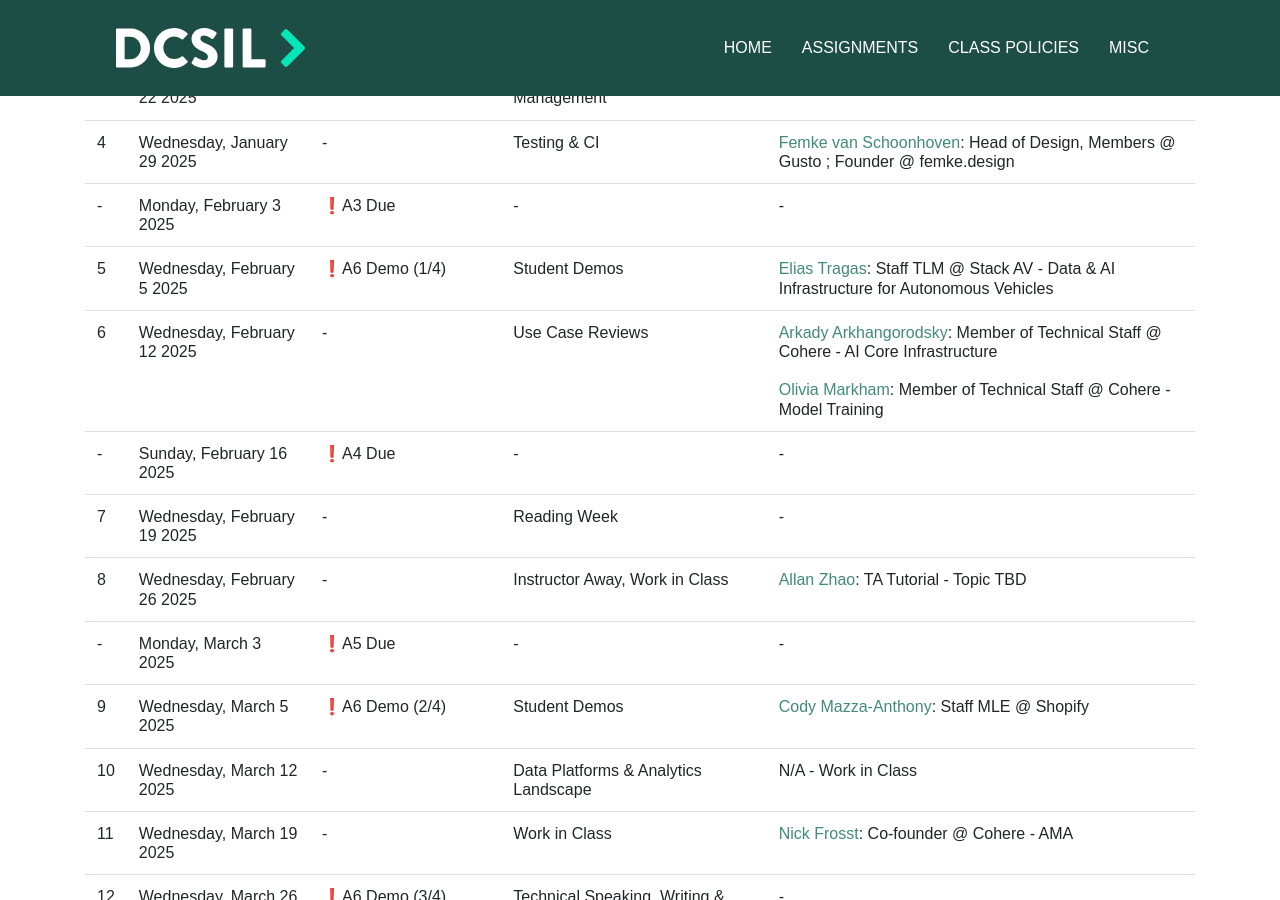
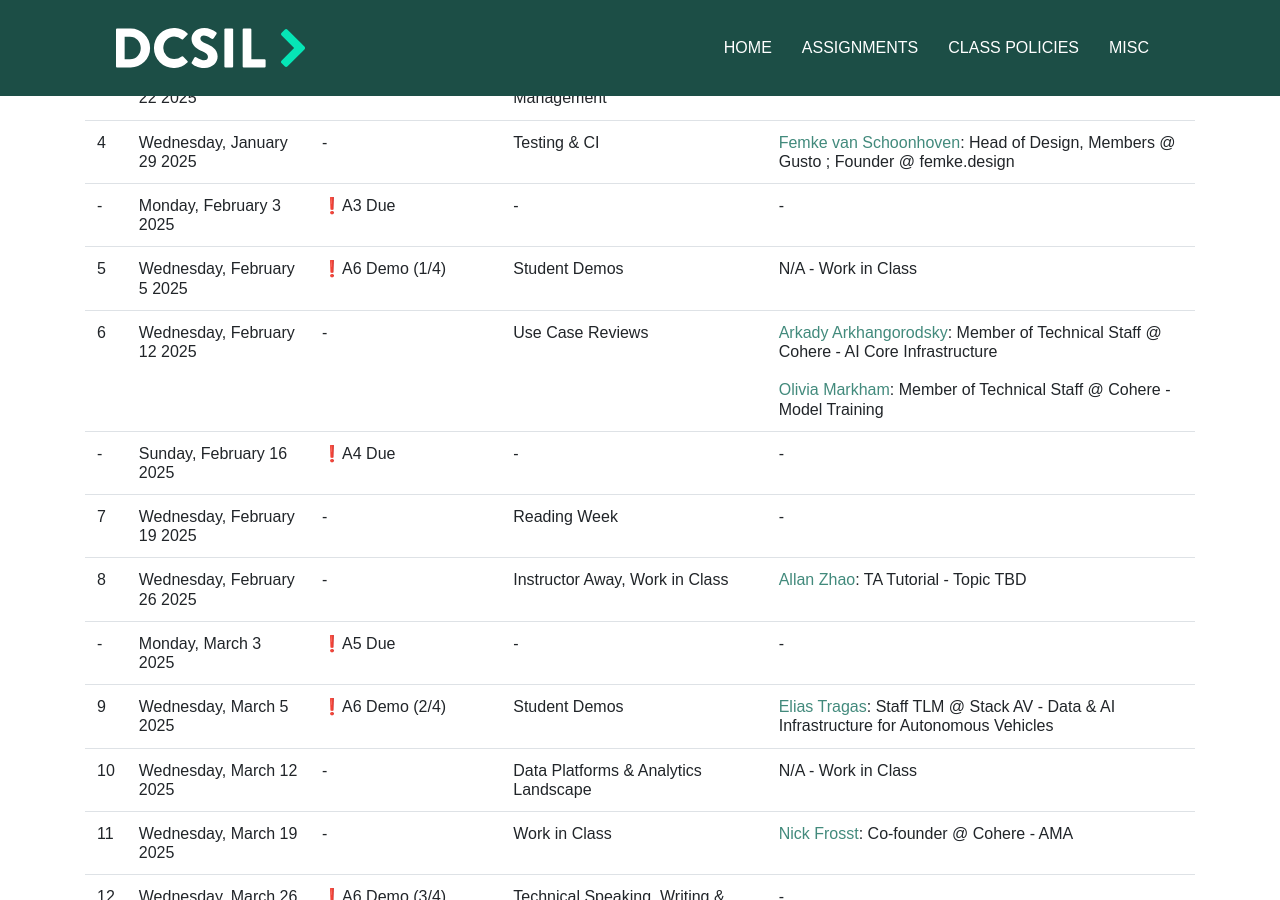
Before and after one commit to dcsil/CSC491, a Jekyll site: the page built from other_pages/schedule.md, in a window 1280 px wide and 900 px high, scrolled down 584 px. Built offline with Jekyll 4.4.1, drawn with Linux system fonts in a browser that asks for light colours; our own code applies the rules of GitHub Pages for plain Markdown files.

Commit message:
reorganize speakers

```diff
--- a/other_pages/schedule.md
+++ b/other_pages/schedule.md
@@ -13,13 +13,13 @@
 | 3 | Wednesday, January 22 2025   | - | Priorization & Project Management | N/A - Work in Class |
 | 4 | Wednesday, January 29 2025   | - | Testing & CI | [Femke van Schoonhoven](https://www.femke.design/): Head of Design, Members @ Gusto ; Founder @ femke.design |
 | - | Monday, February 3 2025   | ❗A3 Due | - | - |
-| 5 | Wednesday, February 5 2025  | ❗A6 Demo (1/4) | Student Demos | [Elias Tragas](https://www.linkedin.com/in/elias-tragas-a5642163): Staff TLM @ Stack AV - Data & AI Infrastructure for Autonomous Vehicles |
+| 5 | Wednesday, February 5 2025  | ❗A6 Demo (1/4) | Student Demos | N/A - Work in Class |
 | 6 | Wednesday, February 12 2025  | - | Use Case Reviews | [Arkady Arkhangorodsky](https://ca.linkedin.com/in/arkadyark): Member of Technical Staff @ Cohere - AI Core Infrastructure <br><br>[Olivia Markham](https://www.linkedin.com/in/omarkham/): Member of Technical Staff @ Cohere - Model Training|
 | - | Sunday, February 16 2025   | ❗A4 Due | - | - |
 | 7 | Wednesday, February 19 2025  | - | Reading Week | - |
 | 8 | Wednesday, February 26 2025      | - | Instructor Away, Work in Class | [Allan Zhao](https://ca.linkedin.com/in/yuchi-allan-zhao): TA Tutorial - Topic TBD |
 | - | Monday, March 3 2025   | ❗A5 Due | - | - |
-| 9 | Wednesday, March 5 2025     | ❗A6 Demo (2/4) | Student Demos | [Cody Mazza-Anthony](https://www.linkedin.com/in/cody-mazza-anthony): Staff MLE @ Shopify |
+| 9 | Wednesday, March 5 2025     | ❗A6 Demo (2/4) | Student Demos | [Elias Tragas](https://www.linkedin.com/in/elias-tragas-a5642163): Staff TLM @ Stack AV - Data & AI Infrastructure for Autonomous Vehicles |
 | 10 | Wednesday, March 12 2025    | -| Data Platforms & Analytics Landscape | N/A - Work in Class |
 | 11 | Wednesday, March 19 2025    | - | Work in Class | [Nick Frosst](https://www.nickfrosst.com/): Co-founder @ Cohere - AMA|
 | 12 | Wednesday, March 26 2025    | ❗A6 Demo (3/4) | Technical Speaking, Writing & Branding  | - |
```
